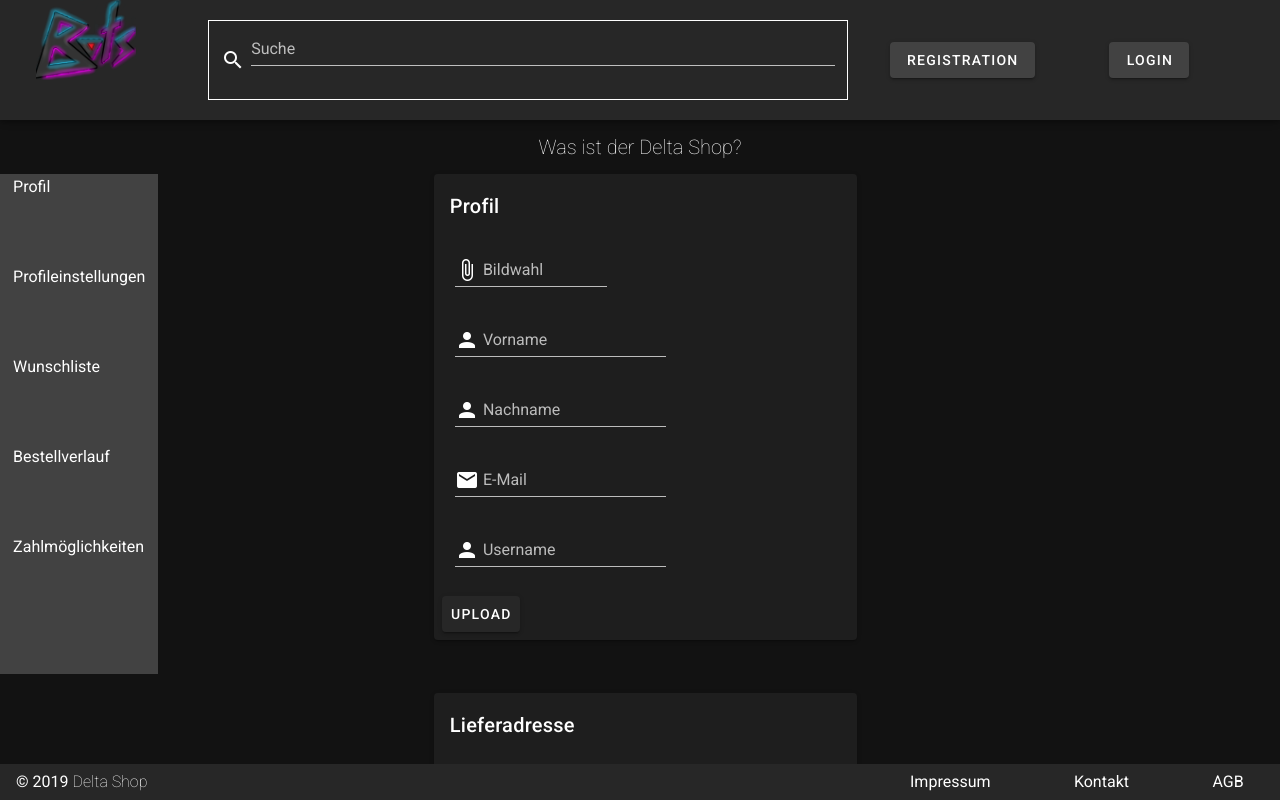
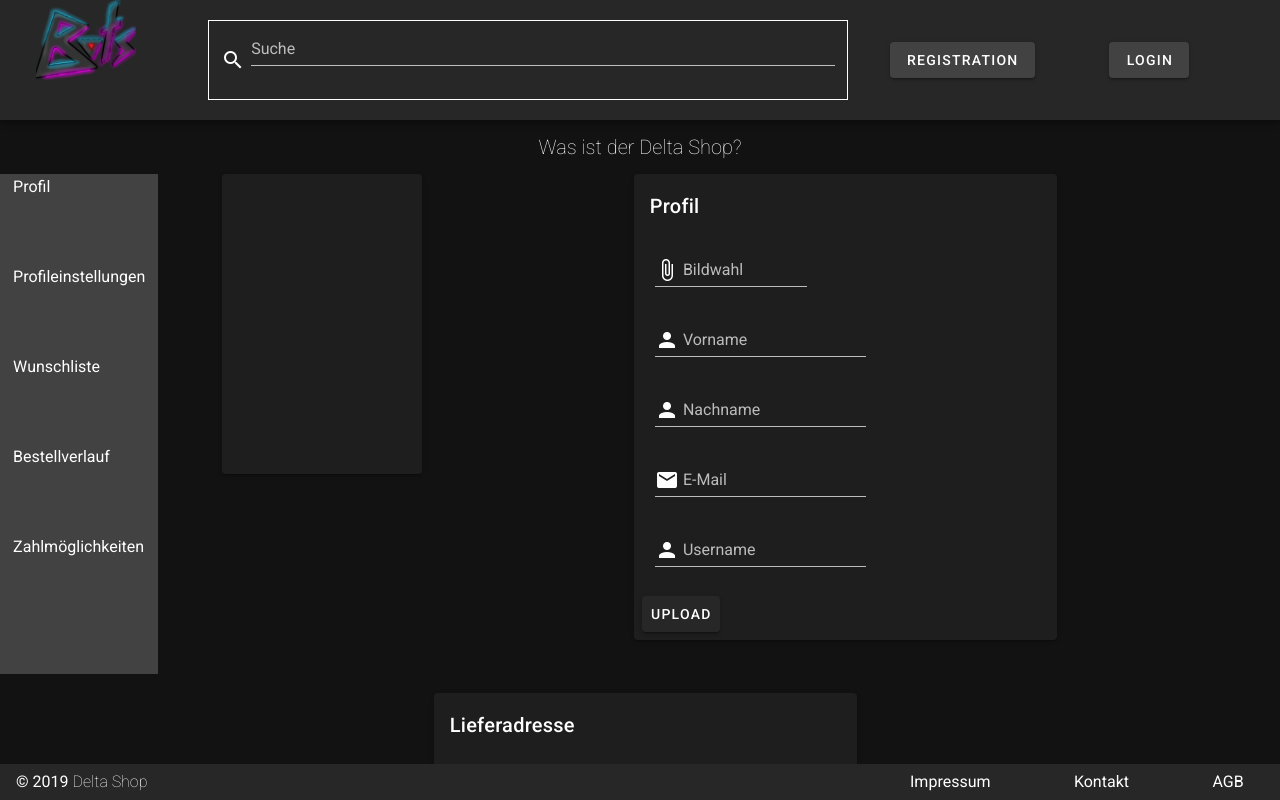
Before and after one commit to hfu-gis/Delta, a Vue app: page /Profile in a window 1280 px wide. Both pictures are taken after a click on the link "Profileinstellungen". Shown: the top 800 px of the page. Built offline with nearby package versions, Linux system fonts and the light colour scheme.

Commit message:
Profilbild ausserhalb der Karte beim upload angezeigt

```diff
--- a/src/components/editor.vue
+++ b/src/components/editor.vue
@@ -1,5 +1,20 @@
 <template>
   <div>
+    <div id="prfl">
+      <v-card class="profilpiktschor">
+        <div class="bild">
+<!--          <h2 style="font-weight: lighter;">-->
+<!--            Dein Profilbild-->
+<!--          </h2>-->
+          <img
+                  :src="imageUrl"
+                  height="300"
+                  width="200"
+                  v-if="imageUrl"
+                  class="profilbild"
+          />
+        </div>
+      </v-card>
       <v-card class="profilsettings">
         <v-card-title>Profil</v-card-title>
         <div class="bildinput">
@@ -49,19 +64,12 @@
               label="Username"
             ></v-text-field>
           </div>
-        <div class="bild">
-          <img
-            :src="imageUrl"
-            height="300"
-            v-if="imageUrl"
-            class="profilbild"
-          />
-        </div>
         </div>
         <v-card-actions>
           <v-btn @click="upload">Upload</v-btn>
         </v-card-actions>
       </v-card>
+    </div>
     <v-card class="profilsettings" id="liefa">
       <v-card-title>Lieferadresse</v-card-title>
       <div class="set">
@@ -191,9 +199,7 @@ export default {
     },
     upload: function() {
       let storageRef = firebase.storage().ref();
-
       let mountainsRef = storageRef.child(`Profilbild/${this.imageName}`);
-
       mountainsRef.put(this.imageFile).then(snapshot => {
         snapshot.ref.getDownloadURL().then(downloadURL => {
           this.imageUrl = downloadURL;
@@ -221,6 +227,7 @@ export default {
   margin-left: 20%;
 }
 .profilbild {
+  z-index: 2;
 }
 .set {
   display: flex;
@@ -231,9 +238,9 @@ export default {
   align-content: flex-end;
   margin-left: 5%;
 }
-.bild {
-  float: right;
-  margin-left: 25%;
+.profilpiktschor {
+  width: 200px;
+  height: 300px;
 }
 .bildinputs {
   width: 36%;
@@ -242,4 +249,8 @@ export default {
 #liefa {
   margin-top: 5%;
 }
+  #prfl{display: flex}
+  .bild{
+    z-index: 1;
+  }
 </style>
--- a/src/components/profil.vue
+++ b/src/components/profil.vue
@@ -50,7 +50,7 @@ export default {
         vorname: "",
         nachname: "",
         Zahlmöglichkeit: "",
-        lieferadresse: {
+        lieferadresse: [{
           vorname: "",
           nachname: "",
           land: "",
@@ -58,7 +58,7 @@ export default {
           anschrift: "",
           stadt: "",
           bundesland: ""
-        },
+        }],
         email: "",
         imageUrl: ""
       }
--- a/src/main.js
+++ b/src/main.js
@@ -1,7 +1,7 @@
 import Vue from "vue";
 import App from "./App.vue";
 import router from "./router";
-import store from "./store";
+import {store} from "./store";
 import vuetify from "./plugins/vuetify";
 import * as firebase from "firebase";
 
```
Lines whose indentation alone changed are shown as unchanged.
